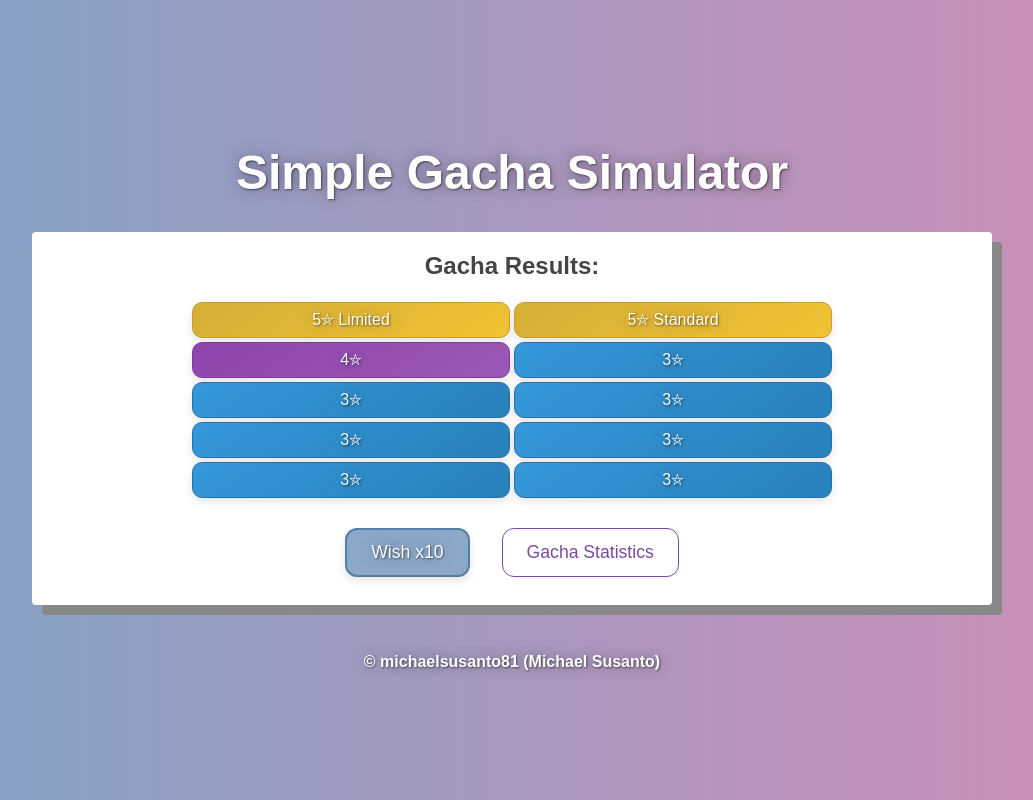
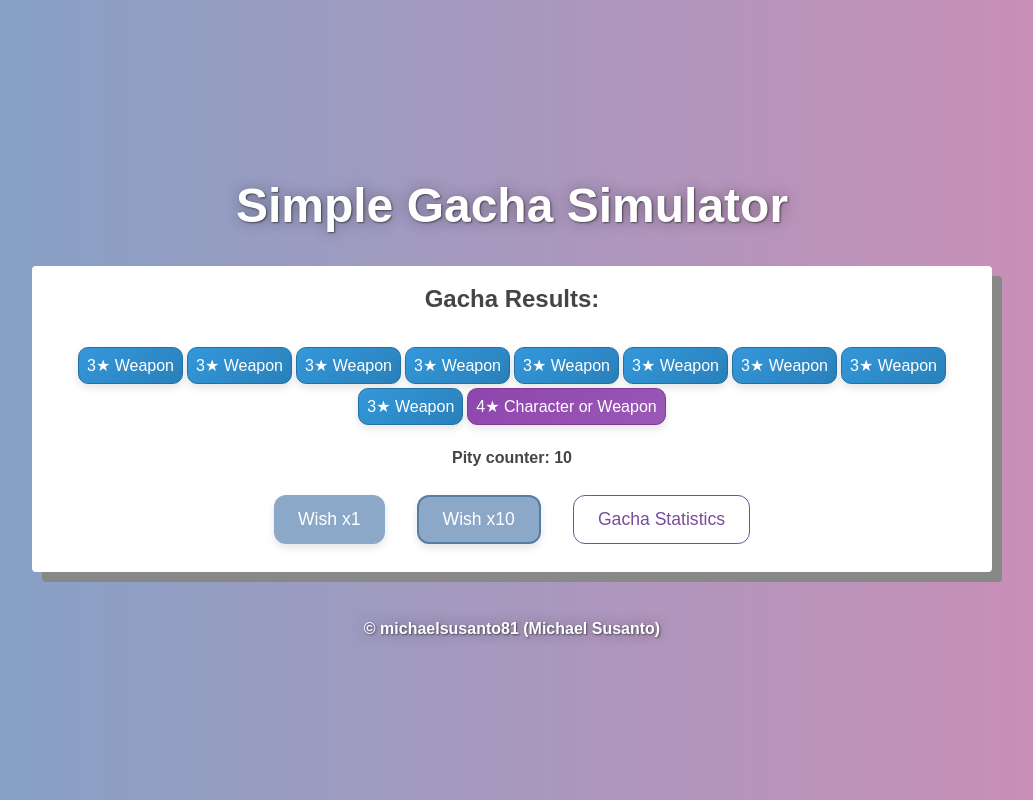
Before and after one commit to michaelsusanto81/SimpleGachaSimulator, a plain HTML site: page index.html in a window 1280 px wide. Both pictures are taken after a click on the button "Wish x10". Shown: the whole page, without its empty margins (128-1161 px from the left). Drawn offline with Linux system fonts and the light colour scheme.

Commit message:
feat: add logic gacha simulator & integrate with FE

```diff
--- a/css/style.css
+++ b/css/style.css
@@ -13,20 +13,21 @@ body {
     align-items: center;
 }
 
-/* Style all text with white color and light stroke */
-* {
-    color: white; /* Make all text white */
+footer  {
+    margin-top: 32px;
+    font-weight: bold;
     text-shadow: 1px 1px 2px rgba(0, 0, 0, 0.5), 0 0 15px rgba(0, 0, 0, 0.3); /* Light text stroke effect */
 }
 
-h1 {
+#banner-wish {
+	display: none;
+}
+
+.title {
     font-size: 3rem;
     text-align: center;
-}
-
-footer  {
-    margin-top: 32px;
-    font-weight: bold;
+    color: white; /* Make all text white */
+    text-shadow: 1px 1px 2px rgba(0, 0, 0, 0.5), 0 0 15px rgba(0, 0, 0, 0.3); /* Light text stroke effect */
 }
 
 .banner {
@@ -45,6 +46,13 @@ footer  {
 	text-shadow: none;
 	text-align: center;
 	font-weight: bold;
+	margin-bottom: 32px;
+}
+
+.banner-subtitle {
+	color: #454545;
+	text-shadow: none;
+	text-align: center;
 }
 
 .banner-cards {
@@ -58,7 +66,6 @@ footer  {
 	border-radius: 10px; /* Rounded corners */
 	margin: 2px;
     padding: 8px;
-    width: 300px;
     box-shadow: 0 4px 8px rgba(0, 0, 0, 0.1); /* Light shadow for depth */
     transition: all 0.3s ease; /* Smooth transition on hover */
     text-align: center; /* Center text inside the card */
@@ -100,6 +107,14 @@ footer  {
 
 .banner-card.blue:hover {
     background: linear-gradient(145deg, #2980b9, #3498db); /* Lighter blue gradient on hover */
+}
+
+.pity-counter {
+	color: #454545;
+	text-shadow: none;
+	text-align: center;
+	font-weight: bold;
+	margin-bottom: 0;
 }
 
 .banner-actions {
--- a/index.html
+++ b/index.html
@@ -30,46 +30,25 @@
 
 <body>
     <header>
-        <h1>Simple Gacha Simulator</h1>
+        <h1 class="title">Simple Gacha Simulator</h1>
     </header>
 
     <main>
         <section class="banner">
-            <h2 class="banner-title">Gacha Results:</h2>
-            <section class="banner-cards">
-                <div class="banner-card gold">
-                    5⛤ Limited
-                </div>
-                <div class="banner-card gold">
-                    5⛤ Standard
-                </div>
-                <div class="banner-card purple">
-                    4⛤
-                </div>
-                <div class="banner-card blue">
-                    3⛤
-                </div>
-                <div class="banner-card blue">
-                    3⛤
-                </div>
-                <div class="banner-card blue">
-                    3⛤
-                </div>
-                <div class="banner-card blue">
-                    3⛤
-                </div>
-                <div class="banner-card blue">
-                    3⛤
-                </div>
-                <div class="banner-card blue">
-                    3⛤
-                </div>
-                <div class="banner-card blue">
-                    3⛤
-                </div>
+            <section id="banner-intro">
+                <h2 class="banner-title">Welcome to Simple Gacha Simulator!</h2>
+                <p class="banner-subtitle">This gacha simulator helps you to see how lucky you are in Gacha Games!</p>
+                <p class="banner-subtitle">Please wish as many as you can, then see the <strong>Gacha Statistics</strong>.</p>
+                <p class="banner-subtitle">All data will be <strong>lost</strong> if you close or reload this page.</p>
+            </section>
+            <section id="banner-wish">
+                <h2 class="banner-title">Gacha Results:</h2>
+                <section id="banner-cards" class="banner-cards"></section>
+                <h4 id="pity-counter" class="pity-counter">Pity counter: 0</h4>
             </section>
             <section class="banner-actions">
-                <button class="button-action">Wish x10</button>
+                <button id="button-wish-1" class="button-action">Wish x1</button>
+                <button id="button-wish-10" class="button-action">Wish x10</button>
                 <button class="button-action-secondary">Gacha Statistics</button>
             </section>
         </section>
--- a/script/script.js
+++ b/script/script.js
@@ -0,0 +1,130 @@
+class GachaSimulator {
+  constructor() {
+    this.fiveStarPity = 0;
+    this.fourStarPity = 0;
+    this.guaranteedFiveStar = false; // true = next 5-star is guaranteed to be featured
+    this.results = [];
+  }
+
+  pull() {
+    this.fiveStarPity++;
+    this.fourStarPity++;
+
+    let roll = Math.random();
+
+    // 5-star logic
+    let fiveStarRate = this.fiveStarPity >= 75 ? this.getSoftPityRate(this.fiveStarPity) : 0.006;
+
+    if (this.fiveStarPity >= 90 || roll < fiveStarRate) {
+      this.fiveStarPity = 0;
+      this.fourStarPity = 0;
+      const isFeatured = this.guaranteedFiveStar || Math.random() < 0.5;
+      this.guaranteedFiveStar = !isFeatured;
+      const result = isFeatured ? "5★ Featured Character" : "5★ Off-Banner Character";
+      this.results.push(result);
+      return result;
+    }
+
+    // 4-star logic
+    if (this.fourStarPity >= 10 || roll < 0.051) {
+      this.fourStarPity = 0;
+      this.results.push("4★ Character or Weapon");
+      return "4★ Character or Weapon";
+    }
+
+    // 3-star pull
+    this.results.push("3★ Weapon");
+    return "3★ Weapon";
+  }
+
+  // Soft pity curve: increases 5★ chance from ~75 to 90 pulls
+  getSoftPityRate(pityCount) {
+    const baseRate = 0.006;
+    if (pityCount < 75) return baseRate;
+    const extraChance = (pityCount - 74) * 0.06; // increase 6% per pull after 74
+    return Math.min(baseRate + extraChance, 1);
+  }
+
+  // Pull multiple times
+  multiPull(times = 10) {
+    const pulls = [];
+    for (let i = 0; i < times; i++) {
+      pulls.push(this.pull());
+    }
+    return pulls;
+  }
+
+  // Get 5-star stats and win rate
+  getFiveStarStats() {
+    const fiveStars = this.results.filter(r => r.includes("5★"));
+    const featured = fiveStars.filter(r => r === "5★ Featured Character").length;
+    const offBanner = fiveStars.filter(r => r === "5★ Off-Banner Character").length;
+    const total = fiveStars.length;
+    const winRate = total > 0 ? (featured / total * 100).toFixed(2) : "0.00";
+
+    return {
+      totalFiveStars: total,
+      featuredCount: featured,
+      offBannerCount: offBanner,
+      featuredWinRate: winRate + '%'
+    };
+  }
+}
+
+function createWishCardResult(text) {
+	const div = document.createElement("div");
+	const node = document.createTextNode(text);
+	div.classList.add('banner-card')
+	if (text.startsWith('5')) {
+		div.classList.add('gold')
+	} else if (text.startsWith('4')) {
+		div.classList.add('purple')
+	} else {
+		div.classList.add('blue')
+	}
+	div.appendChild(node);
+	return div;
+}
+
+function removeDOMChildren(element) {
+	while (element.firstChild) {
+	    element.removeChild(element.lastChild);
+	}
+}
+
+const sim = new GachaSimulator();
+
+const bannerIntro = document.getElementById('banner-intro');
+const bannerWish = document.getElementById('banner-wish');
+const buttonWish1 = document.getElementById('button-wish-1');
+const buttonWish10 = document.getElementById('button-wish-10');
+const pityCounter = document.getElementById('pity-counter')
+const bannerCardsContainer = document.getElementById('banner-cards');
+
+buttonWish1.addEventListener('click', function(e) {
+	bannerIntro.style.display = 'none';
+	bannerWish.style.display = 'block';
+	removeDOMChildren(bannerCardsContainer);
+
+	const res = sim.pull();
+
+	const newWishResultDiv = createWishCardResult(res);
+	bannerCardsContainer.appendChild(newWishResultDiv);
+
+	pityCounter.innerHTML = 'Pity counter: ' + sim.fiveStarPity;
+});
+
+buttonWish10.addEventListener('click', function(e) {
+	bannerIntro.style.display = 'none';
+	bannerWish.style.display = 'block';
+	removeDOMChildren(bannerCardsContainer);
+
+	const res = sim.multiPull();
+
+	for (let i = 0; i < res.length; i++) {
+		const newWishResultDiv = createWishCardResult(res[i]);
+		bannerCardsContainer.appendChild(newWishResultDiv);
+	};
+
+	pityCounter.innerHTML = 'Pity counter: ' + sim.fiveStarPity;
+});
```
